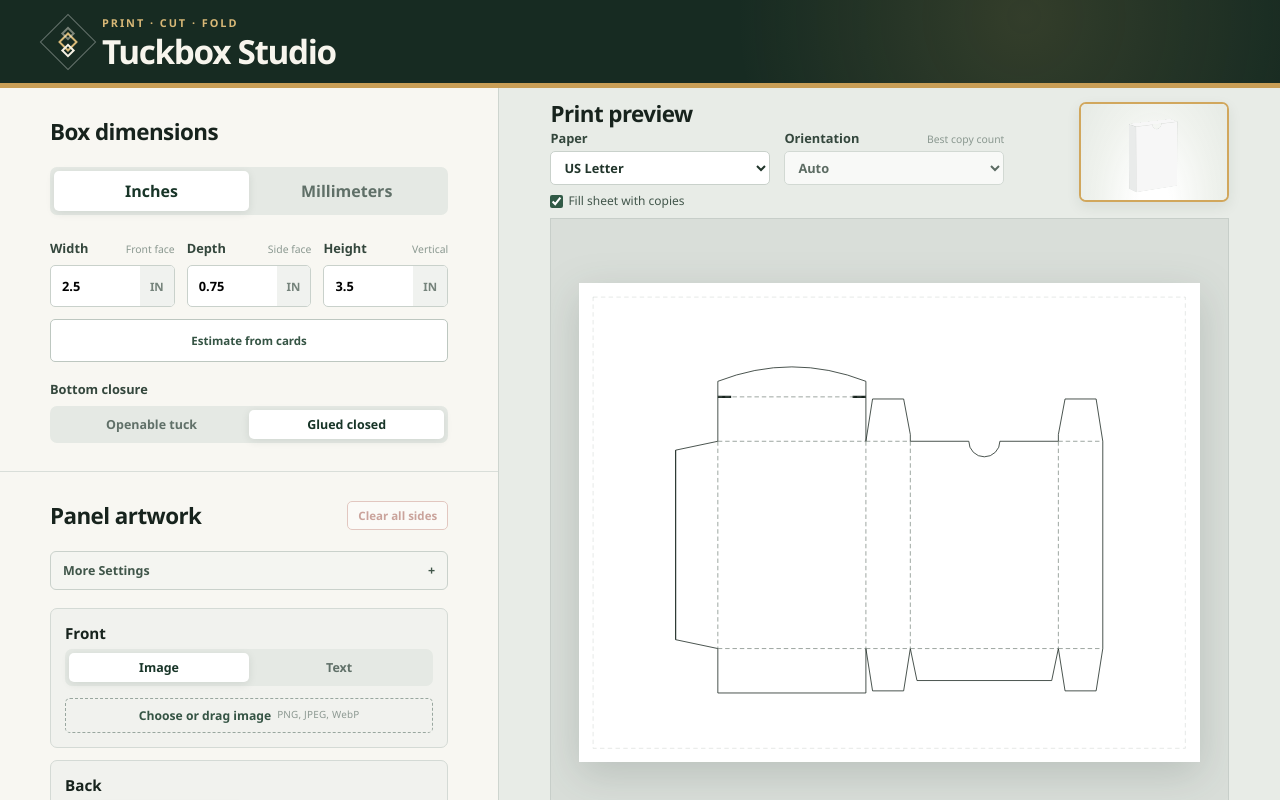
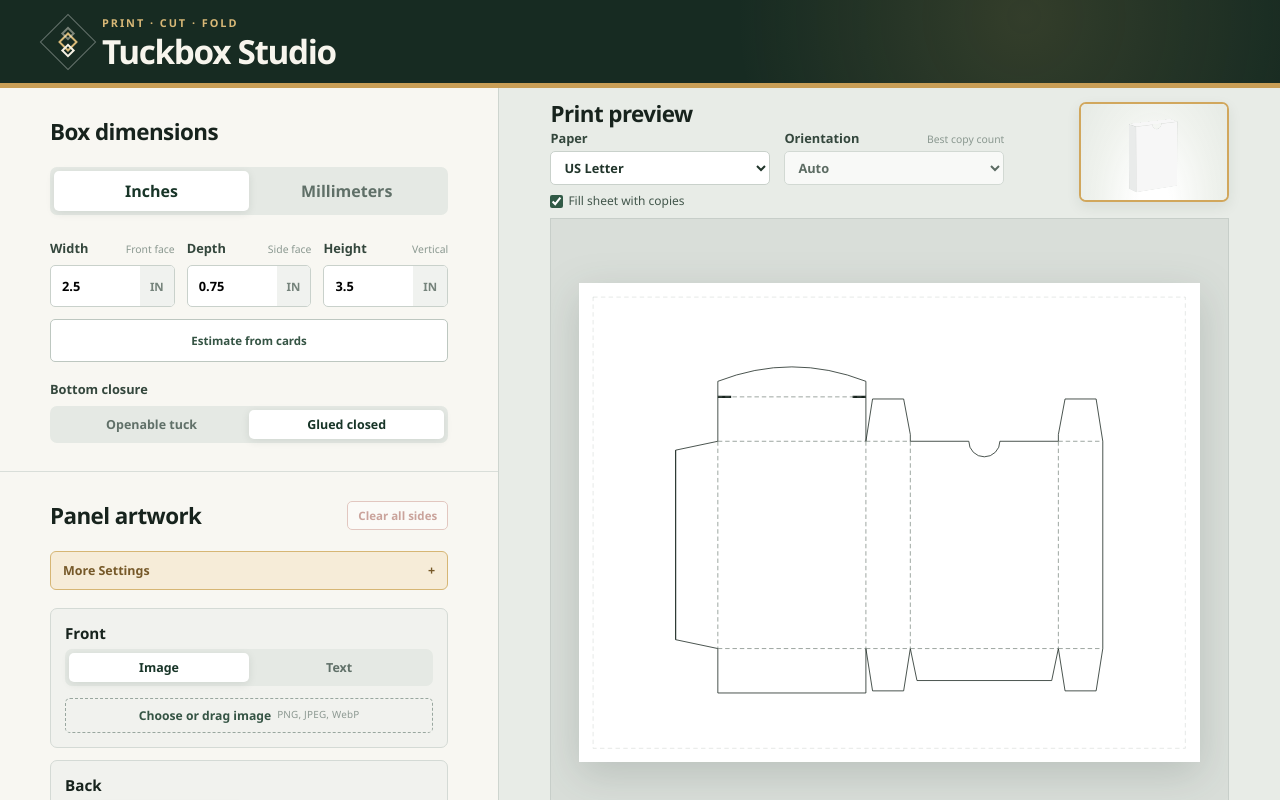
Before and after one commit to dprather12/tuckbox-gen, a React (Vite) app: page / in a window 1280 px wide. Shown: the top 800 px of the page. Built offline with nearby package versions, Linux system fonts and the light colour scheme.

Commit message:
css tweak for 'more settings'

```diff
--- a/src/styles.css
+++ b/src/styles.css
@@ -720,10 +720,10 @@ select { width: 100%; padding: 11px; border: 1px solid #c9d1cb; border-radius: 5
   align-items: center;
   width: 100%;
   padding: 10px 12px;
-  border: 1px solid #c9d1cb;
+  border: 1px solid #d6b674;
   border-radius: 6px;
-  color: #40564a;
-  background: #f4f5f1;
+  color: #765929;
+  background: #f6ecd8;
   font-size: .78rem;
   font-weight: 700;
 }
```
